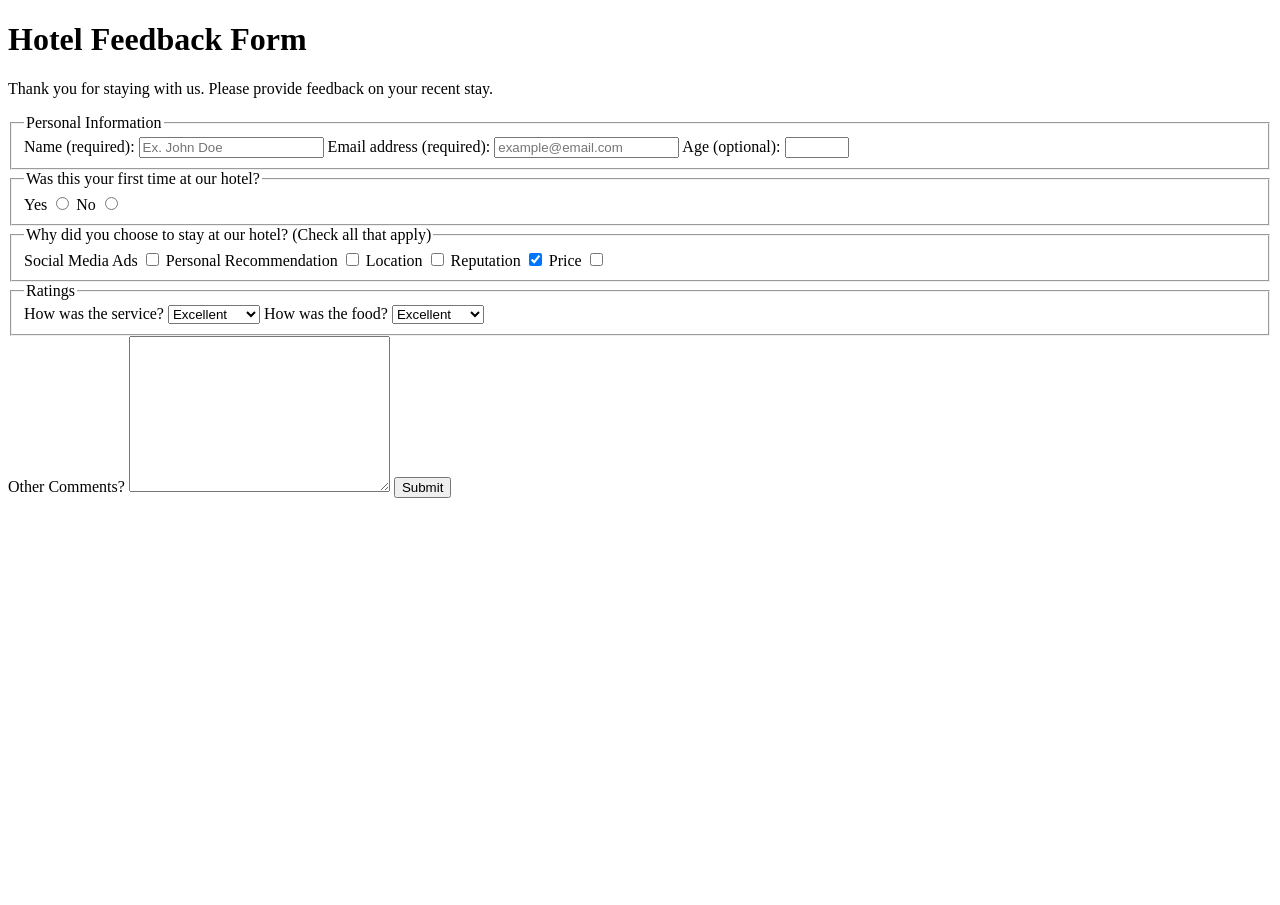
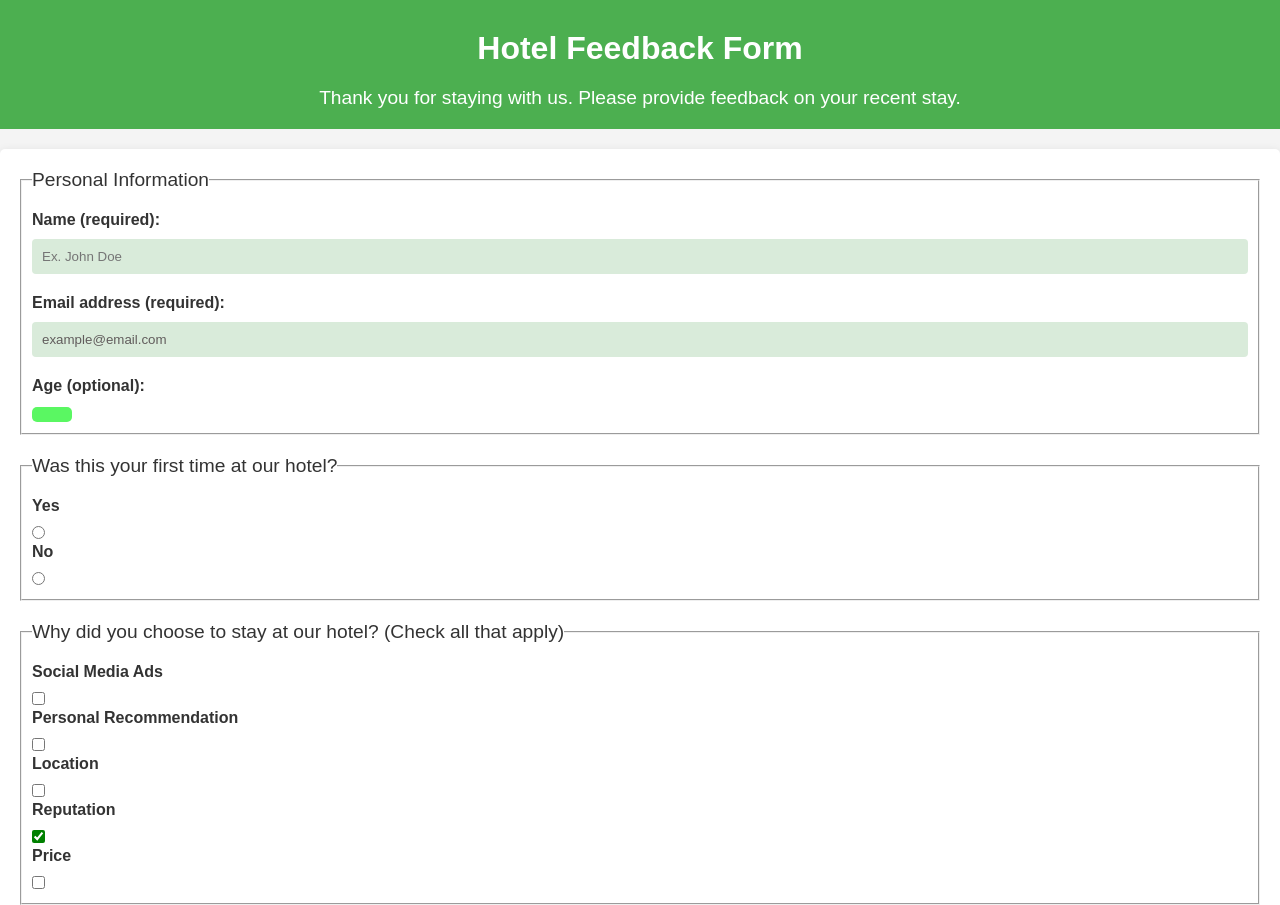
Before and after one commit to kedza-bot/Hotel-Feeback-FreeCodeCampProject, a plain HTML site: page index.html in a window 1280 px wide. Shown: the top 905 px of the page. Before the commit the page ends 800 px from the top, so only its background shows below. Drawn offline with Linux system fonts and the light colour scheme.

Commit message:
freeCodeCamp Project css link

```diff
--- a/index.html
+++ b/index.html
@@ -4,9 +4,14 @@
 <head>
     <meta charset="UTF-8">
     <meta name="viewport" content="width=device-width, initial-scale=1.0">
-    <title>Document</title>
-    <style>
-    </style>
+    <title>hotel-feedback</title>
+    <link rel="stylesheet" href="style.css">
+    <!-----*********this helps for better SEO-->
+    <meta name="description" content="Hotel Feedback Form">
+    <meta name="author" content="FreeCodeCamp">
+    <meta name="robots" content="index, follow">
+    <meta name="revised" content="FreeCodeCamp, 2023-10-01T12:00:00+00:00">
+    <meta name="keywords" content="hotel, feedback, form, review">
 </head>
 
 <body>
--- /dev/null
+++ b/style.css
@@ -0,0 +1,105 @@
+*{
+    margin: 0;
+    padding: 0;
+    box-sizing: border-box;
+}
+body{
+    font-family: Arial, sans-serif;
+    background-color: #f4f4f4;
+    color: #333;
+}
+header{
+    background-color: #4CAF50;
+    color: white;
+    padding: 10px 0;
+    text-align: center;
+}
+h1{
+    margin: 20px 0;
+    font-size: 2em;
+}
+p{
+    margin: 10px 0;
+    font-size: 1.2em;
+}
+form{
+    margin: 20px auto;
+    padding: 20px;
+    background-color: white;
+    border-radius: 5px;
+    box-shadow: 0 2px 10px rgba(0,0,0,0.1);
+}
+label{
+    display: block;
+    margin-bottom: 10px;
+    font-weight: bold;
+}
+input[type="text"],input[type="email"],textarea{
+    width: 100%;
+    padding: 10px;
+    margin-bottom: 20px;
+    border: none;
+    border-radius: 4px;
+    background-color: #d9ebda;
+    color:#f4f4f4;
+    border: none;
+    outline: none;
+}
+input[type="text"],input[type="email"]::placeholder{
+    color: #615c5c;
+}
+input[type="submit"]{
+    background-color: #4CAF50;
+    color: white;
+    padding: 10px 15px;
+    border: none;
+    border-radius: 4px;
+    cursor: pointer;
+}
+input[type="submit"]:hover{
+    background-color: #45a049;
+}
+/*-------------focus state---------------------*/
+input[type="number"]:focus{
+    background-color: darkgreen;
+    font-weight: 300;
+    color: #f4f4f4;
+}
+input[type="email"]:focus{
+    border: none;
+    background-color: #82c084;
+}
+input[type="text"]:focus{
+    border: none;
+    background-color: #82c084;
+}
+input[type="radio"]:focus{
+    accent-color: green;
+}
+
+/*-------------------------******end of focus***----------------------------*/
+input[type="number"]{
+    width: 40px;
+    background-color: #5af762;
+    border: none;
+    border-radius: 5px;
+    color: #f4f4f4;
+    outline: none;
+}
+input[type="radio"],
+input[type="checkbox"]{
+    margin-right: 10px;
+    accent-color: green;
+    border: none;
+}
+fieldset{
+    padding: 10px;
+    margin-bottom: 20px;
+}
+legend{
+    font-size: 1.2em;
+    margin-bottom: 10px;
+}
+select{
+    margin-bottom: 10px;
+}
```
